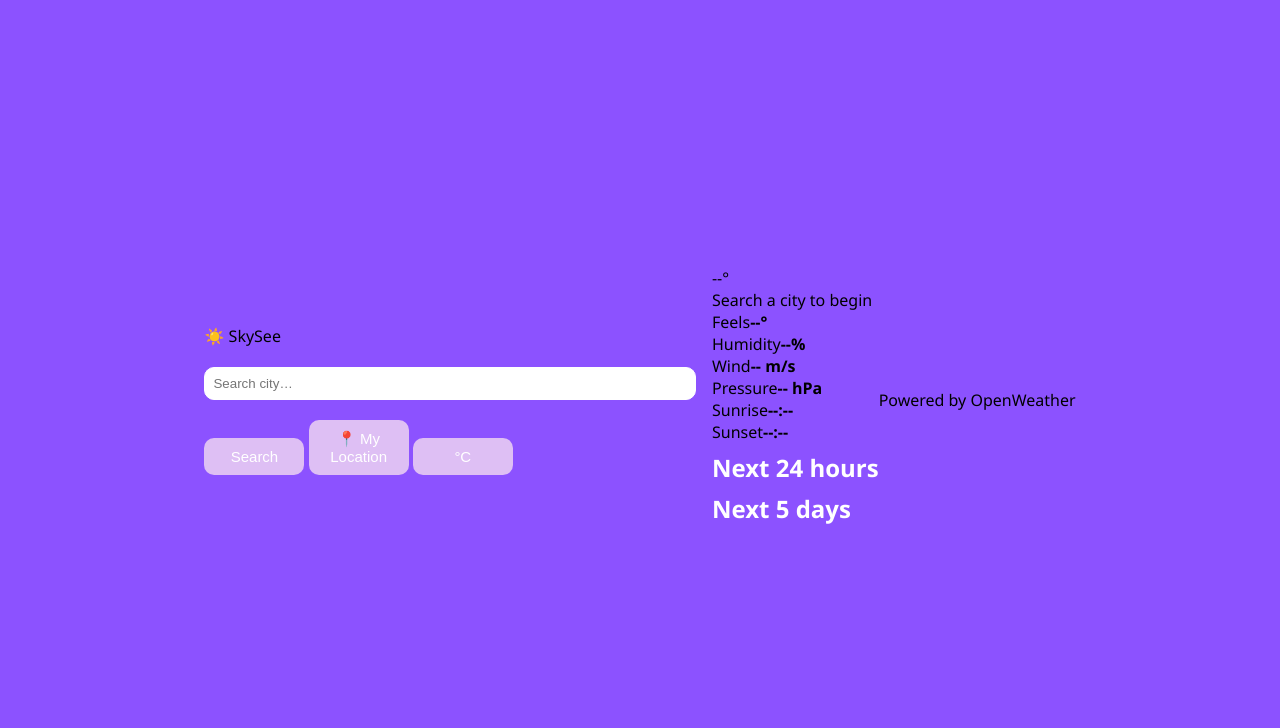
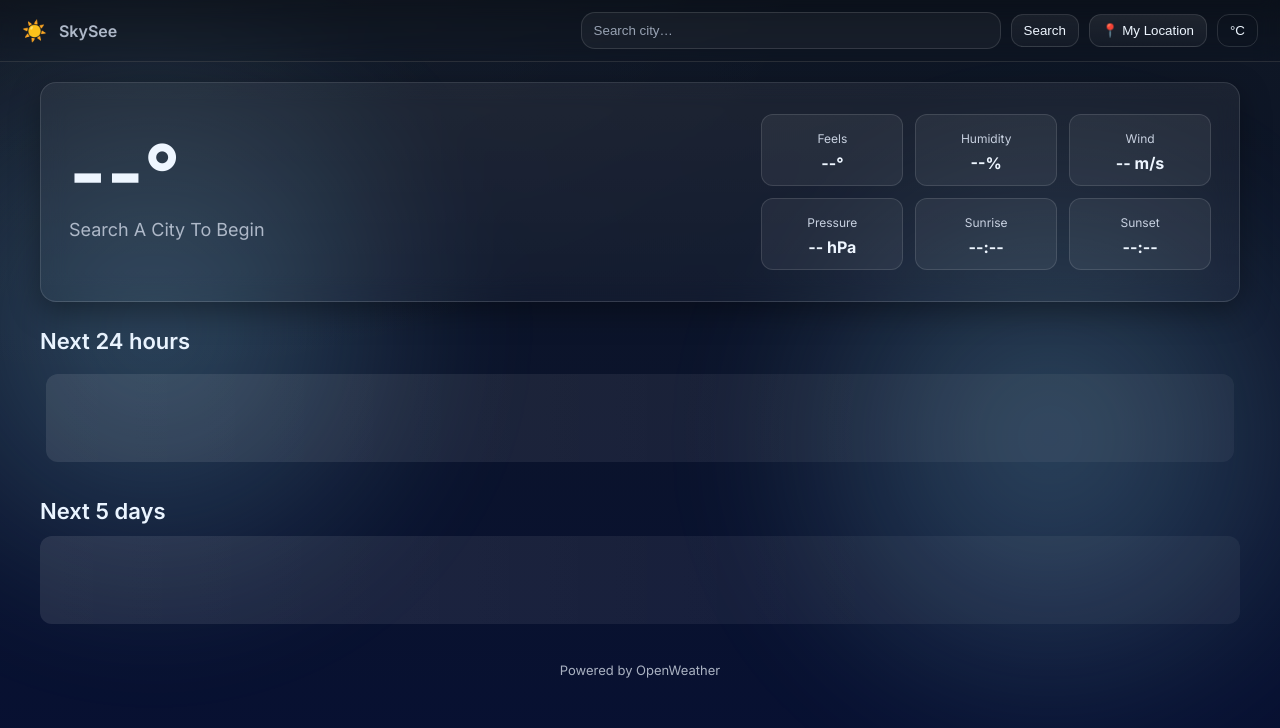
Before and after one commit to HarishKale21/Weather-App, a plain HTML site: page index.html in a window 1280 px wide. Drawn offline with Linux system fonts and the light colour scheme.

Commit message:
Update style3.css
Updated CSS file. Changed website design and UI

```diff
--- a/style3.css
+++ b/style3.css
@@ -1,96 +1,105 @@
-body {
-    background: #8C52FF;
-    font-family: 'Segoe UI', Tahoma, Geneva, Verdana, sans-serif;
-    display: flex;
-    align-items: center;
-    justify-content: center;
-    height: 100vh;
-    margin: 0;
+:root{
+  --bg1:#0f1724; --bg2:#071033; --glass: rgba(255,255,255,0.06); --glass-strong: rgba(255,255,255,0.12);
+  --stroke: rgba(255,255,255,0.12); --text:#eef6ff; --muted:#aeb8c8; --accent:#9ae6ff;
+  --shadow: 0 10px 30px rgba(0,0,0,0.35);
 }
 
-#weather-container {
-    background: rgba(255, 255, 255, 0.3);
-    max-width: 400px;
-    padding: 20px;
-    border-radius: 15px;
-    box-shadow: 0 8px 32px rgba(0, 0, 0, 0.1);
-    backdrop-filter: blur(10px);
-    border: 1px solid rgba(255, 255, 255, 0.1);
-    text-align: center;
+/* THEMES (set by JS) */
+.theme-clear { --bg1:#171e2e; --bg2:#1a2a52; --accent:#ffd166; }
+.theme-clouds { --bg1:#0e1422; --bg2:#1f2a3e; --accent:#a0aec0; }
+.theme-rain { --bg1:#0a0f1b; --bg2:#11203b; --accent:#76c7ff; }
+.theme-snow { --bg1:#0f1626; --bg2:#1d2a3a; --accent:#e6f7ff; }
+
+/* Base layout */
+*{box-sizing:border-box;margin:0;padding:0}
+html,body{height:100%}
+body{font-family:Inter,system-ui,-apple-system,Segoe UI,Roboto,Arial,sans-serif; color:var(--text);
+  background: radial-gradient(1200px 800px at 10% -10%, rgba(255,255,255,0.03), transparent 60%), linear-gradient(180deg,var(--bg1),var(--bg2));
+  min-height:100vh; display:flex; flex-direction:column; overflow-x:hidden; transition:background .45s ease}
+
+/* floating aurora blobs */
+body::before, body::after{ content:""; position:fixed; width:60vmax; height:60vmax; filter:blur(60px); opacity:.26; pointer-events:none; z-index:0; background: radial-gradient(circle at center, var(--accent), transparent 60%); }
+body::before{ left:-18vmax; top:-8vmin; animation:floatA 20s ease-in-out infinite }
+body::after{ right:-12vmax; top:6vmin; animation:floatA 26s ease-in-out infinite }
+@keyframes floatA{0%,100%{transform:translateY(0)}50%{transform:translateY(18px)}}
+
+/* NAV */
+.nav{ position:sticky; top:0; z-index:20; display:flex; align-items:center; justify-content:space-between; gap:18px; padding:12px clamp(12px,4vw,22px); backdrop-filter: blur(10px); border-bottom:1px solid var(--stroke); background:linear-gradient(to bottom, rgba(0,0,0,0.25), rgba(0,0,0,0.06)); }
+.brand{ display:flex; align-items:center; gap:12px }
+.logo{ font-size:20px }
+.title{ font-weight:600; color:var(--muted) }
+.search{ display:flex; gap:10px; align-items:center }
+.search input{ width:min(56vw,420px); padding:10px 12px; border-radius:14px; border:1px solid var(--stroke); background:rgba(255,255,255,0.04); color:var(--text); outline:none; transition:all .18s }
+.search input::placeholder{ color:#98a2b3 }
+.search input:focus{ box-shadow:0 4px 18px rgba(0,0,0,0.25); border-color:var(--accent); background:rgba(255,255,255,0.06) }
+.btn{ padding:8px 12px; border-radius:12px; border:1px solid var(--stroke); background:linear-gradient(180deg, rgba(255,255,255,0.06), rgba(255,255,255,0.03)); color:var(--text); cursor:pointer; transition:transform .06s ease }
+.btn:active{ transform:translateY(1px) }
+.btn-ghost{ background:transparent; box-shadow:none }
+
+#locBtn {
+  background: linear-gradient(180deg, rgba(255,255,255,0.08), rgba(255,255,255,0.03));
 }
 
-h2, label, p {
-    color: #fff;
-    margin: 8px 0;
-}
 
-input {
-    width: calc(100% - 16px);
-    padding: 8px;
-    box-sizing: border-box;
-    border-radius: 10px;
-    border: 1px solid white;
-    margin-top: 20px;
-}
+/* Container */
+.container{ width:min(1200px,94%); margin:20px auto; z-index:2; display:grid; gap:26px }
 
-button {
-    background: #debff4;
-    color: white;
-    padding: 10px;
-    border: none;
-    border-radius: 10px;
-    cursor: pointer;
-    margin-top: 20px;
-    width: 100px;
-    font-size: 15px;
-}
+/* Glass card */
+.glass{ border-radius:16px; background:linear-gradient(180deg, rgba(255,255,255,0.06), rgba(255,255,255,0.03)); border:1px solid var(--stroke); backdrop-filter:blur(12px); box-shadow:var(--shadow) }
 
-button:hover {
-    background: #8b48d7;
-}
+/* HERO */
+.hero{ display:grid; grid-template-columns: 1.5fr 1fr; gap:18px; padding: clamp(14px,3vw,28px); align-items:center; min-height:220px }
+.hero-left{ display:flex; align-items:center; gap:16px }
+.icon-xl{ width:120px; height:120px }
+.hidden{ display:none }
+.temp-wrap{ display:flex; flex-direction:column; gap:6px }
+.temp{ font-size:clamp(44px,7.5vw,80px); font-weight:700; line-height:1 }
+.desc{ color:var(--muted); text-transform:capitalize; font-size:clamp(14px,2.2vw,18px) }
+.place{ font-weight:600; font-size:clamp(16px,2.6vw,20px) }
+.sub{ color:#9fb0c9; font-size:13px }
 
-#temp-div p {
-    font-size: 60px;
-    margin-top: -30px;
-}
+/* Stats grid */
+.stats{ display:grid; grid-template-columns: repeat(3,1fr); gap:12px }
+.stat{ background:var(--glass); border-radius:12px; padding:12px; border:1px solid var(--stroke); text-align:center }
+.stat span{ color:#c8d1e0; font-size:12px }
+.stat strong{ display:block; margin-top:6px; font-size:16px }
 
-#weather-info {
-    font-size: 20px;
-}
+/* Group sections */
+.group{ display:flex; flex-direction:column; gap:12px }
+.group-head{ display:flex; justify-content:space-between; align-items:center }
+.group h2{ font-size:clamp(18px,2.4vw,22px); color:#eaf4ff; font-weight:600 }
 
-#weather-icon {
-    width: 200px;
-    height: 200px;
-    margin: 0 auto 10px;
-    margin-bottom: 0;
-    display: none;
-}
+/* Hourly rail */
+.rail{ display:flex; gap:12px; overflow-x:auto; padding:8px 6px 10px; scroll-snap-type:x proximity }
+.rail::-webkit-scrollbar{ height:8px }
+.rail::-webkit-scrollbar-thumb{ background: rgba(255,255,255,0.12); border-radius:14px }
+.card{ min-width:92px; padding:10px; border-radius:12px; background:var(--glass); border:1px solid var(--stroke); text-align:center; scroll-snap-align:start }
+.card img{ width:44px; height:44px }
+.card .t{ font-weight:600; margin-top:6px }
+.card .s{ color:#bfcbe0; font-size:12px }
 
-#hourly-forecast {
-    margin-top: 50px;
-    overflow-x: auto;
-    white-space: nowrap;
-    display: flex;
-    justify-content: space-between;
-}
+/* Daily grid */
+.grid{ display:grid; grid-template-columns: repeat(auto-fit, minmax(140px,1fr)); gap:12px }
+.day{ padding:12px; border-radius:12px; background:var(--glass); border:1px solid var(--stroke); text-align:center }
+.day img{ width:54px; height:54px }
+.day .d{ font-weight:600; margin-bottom:6px }
+.day .t{ font-weight:700 }
 
-.hourly-item {
-    flex: 0 0 auto;
-    width: 80px;
-    display: flex;
-    flex-direction: column;
-    align-items: center;
-    margin-right: 10px;
-    color: white;
-}
+/* Toast */
+.toast{ position:fixed; bottom:18px; left:50%; transform:translateX(-50%); background:rgba(0,0,0,0.7); color:#fff; padding:10px 14px; border-radius:12px; border:1px solid var(--stroke); backdrop-filter:blur(8px); z-index:40 }
+.hidden{ display:none }
 
-.hourly-item img {
-    width: 30px;
-    height: 30px;
-    margin-bottom: 5px;
-}
+/* Footer */
+.footer{ text-align:center; opacity:.7; padding:18px 8px; font-size:13px }
 
-#hourly-heading {
-    color: #fff;
-    margin-top: 10px;
-}
+/* Shimmer placeholder */
+.shimmer:empty::after{ content:""; display:block; width:100%; height:88px; border-radius:12px; background:linear-gradient(90deg, rgba(255,255,255,.05) 25%, rgba(255,255,255,.12) 37%, rgba(255,255,255,.05) 63%); background-size:400% 100%; animation: shimmer 1.4s infinite }
+@keyframes shimmer{ 0%{ background-position:100% 0 } 100%{ background-position:-100% 0 } }
+
+/* small animations */
+.fade-in{ animation:fadeIn .45s ease both }
+@keyframes fadeIn{ from{ opacity:0; transform:translateY(6px) } to{ opacity:1; transform:none } }
+
+/* Responsive tweaks */
+@media (max-width: 920px){ .hero{ grid-template-columns:1fr } .stats{ grid-template-columns: repeat(3,1fr) } }
+@media (max-width: 620px){ .search input{ width:64vw } .stats{ grid-template-columns: repeat(2,1fr) } .icon-xl{ width:96px; height:96px } .temp{ font-size: clamp(36px,10vw,56px) } }
```
